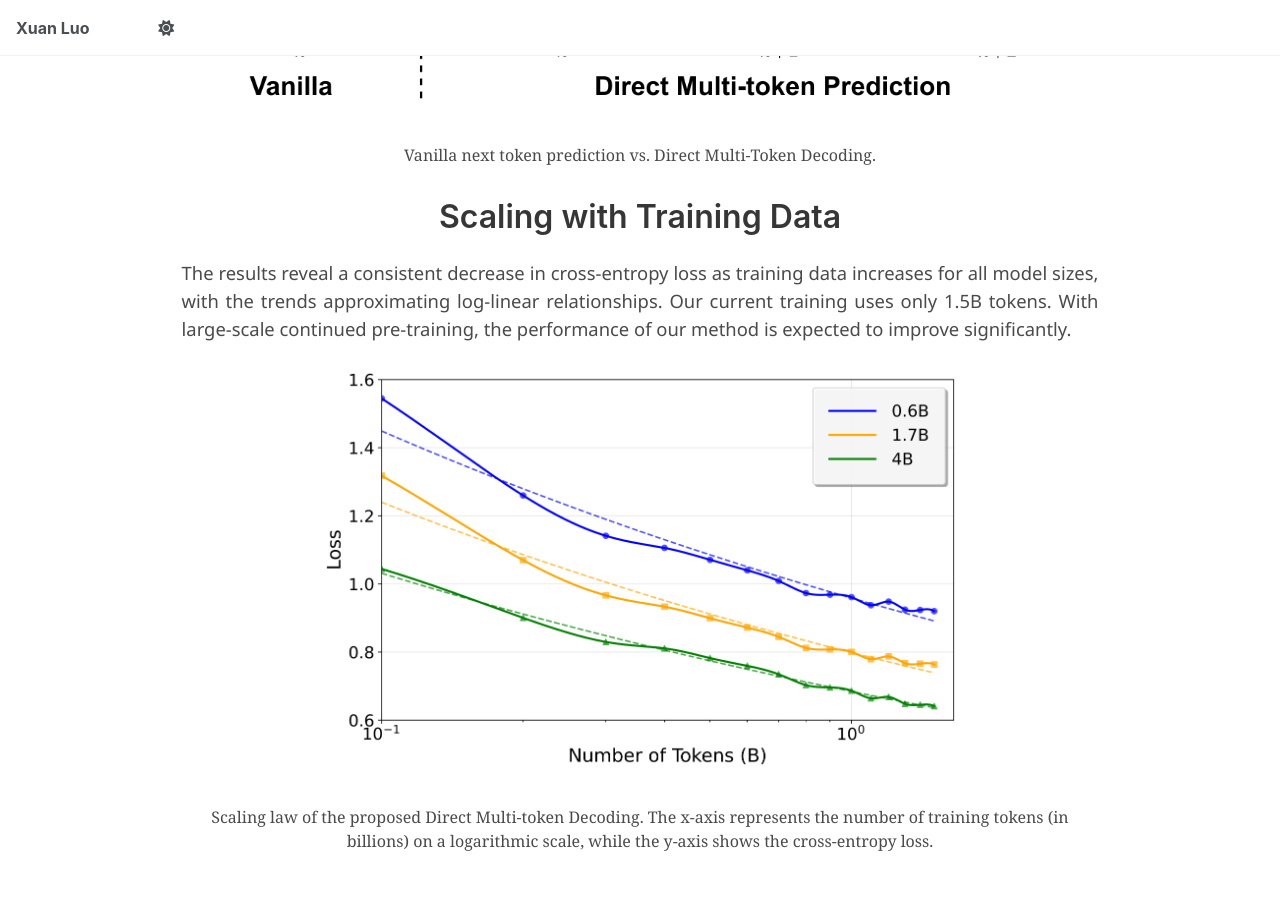
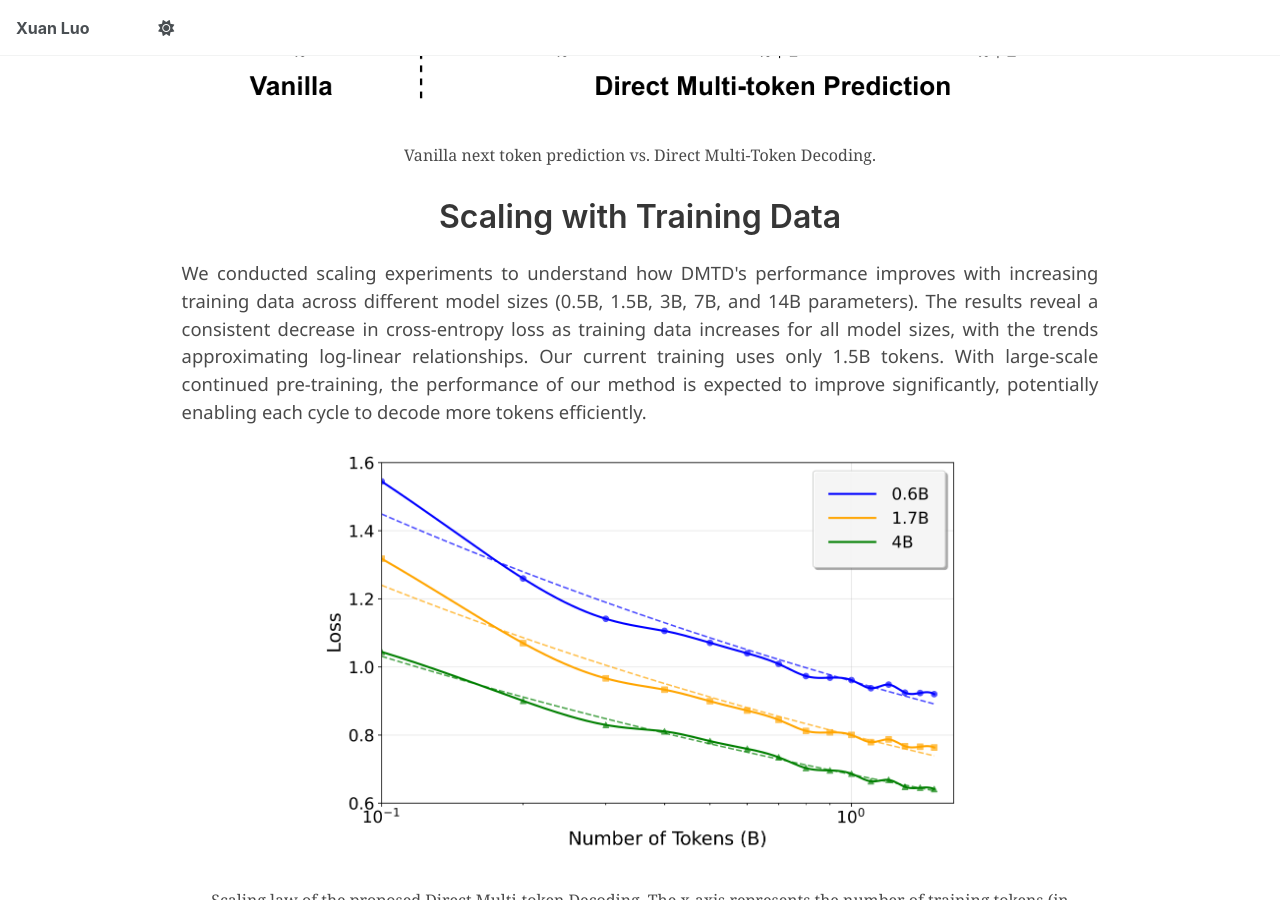
Before and after one commit to luoxuan-cs/luoxuan-cs.github.io, a Jekyll site: the page built from _pages/dmtd.md, in a window 1280 px wide and 900 px high, scrolled down 1794 px. Built offline with Jekyll 4.4.1, drawn with Linux system fonts in a browser that asks for light colours; some web fonts are replaced; a style sheet for code colours, icons or effects is not loaded.

Commit message:
Improve Scaling with Training Data section description

```diff
--- a/_pages/dmtd.md
+++ b/_pages/dmtd.md
@@ -144,7 +144,7 @@ permalink: /dmtd/
         <h2 class="title is-3">Scaling with Training Data</h2>
         <div class="content has-text-justified">
           <p>
-            The results reveal a consistent decrease in cross-entropy loss as training data increases for all model sizes, with the trends approximating log-linear relationships. Our current training uses only 1.5B tokens. With large-scale continued pre-training, the performance of our method is expected to improve significantly.
+            We conducted scaling experiments to understand how DMTD's performance improves with increasing training data across different model sizes (0.5B, 1.5B, 3B, 7B, and 14B parameters). The results reveal a consistent decrease in cross-entropy loss as training data increases for all model sizes, with the trends approximating log-linear relationships. Our current training uses only 1.5B tokens. With large-scale continued pre-training, the performance of our method is expected to improve significantly, potentially enabling each cycle to decode more tokens efficiently.
           </p>
         </div>
         <figure>
```
